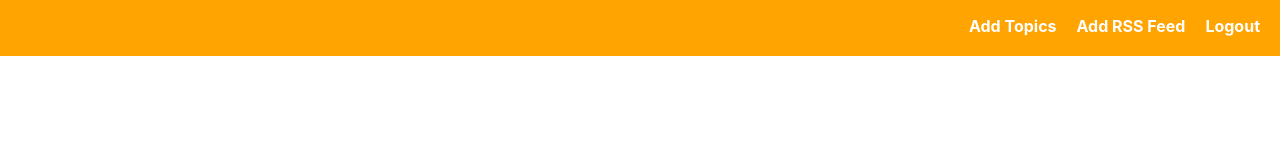
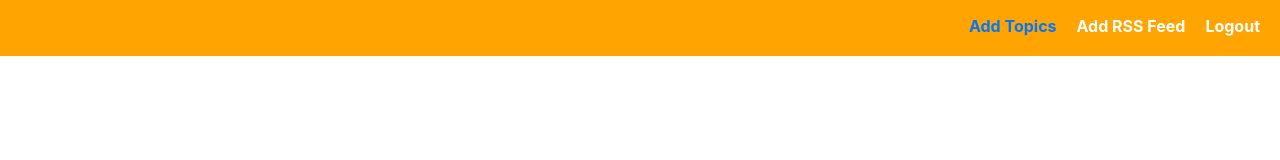
Before and after one commit to kamalakoum/ai_podcast, a React (Create React App) app in the folder admin-dashboard/: page / in a window 1280 px wide. In both pictures the pointer is over the link "Add Topics". Shown: the top 160 px of the page. Built offline with nearby package versions, Linux system fonts and the light colour scheme.

Commit message:
admin: add change color on hover

```diff
--- a/admin-dashboard/src/components/pages/home/index.css
+++ b/admin-dashboard/src/components/pages/home/index.css
@@ -22,6 +22,7 @@
     text-decoration: none;
     color: white;
     font-weight: bold;
+    transition: color 0.3s;
 }
 
 .navbar-container {
@@ -38,3 +39,7 @@
     background-image: url(../../../assets/ai-podcast-logo.png);
     background-repeat: no-repeat;
 }
+
+.navbar a:hover {
+    color: #0076FF;
+}
```
